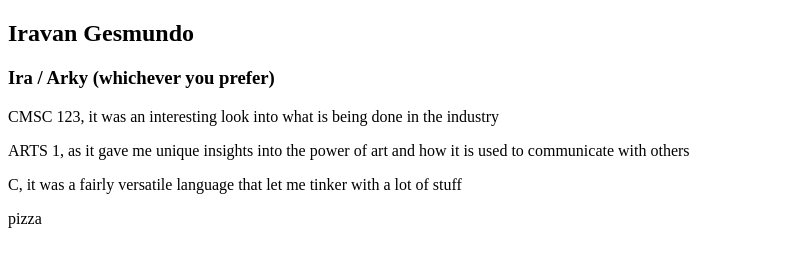
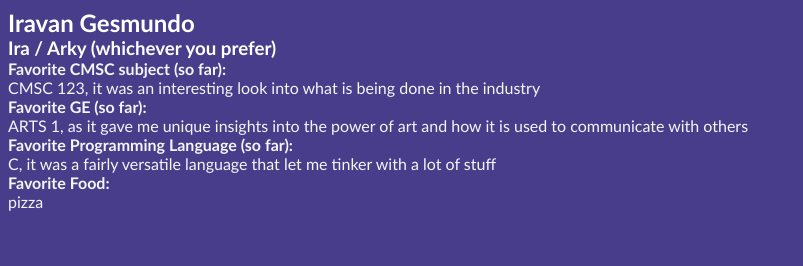
Before and after one commit to iradecimal/iradecimal.github.io, a plain HTML site: page index.html in a window 1280 px wide. Shown: the whole page, without its empty margins (0-803 px from the left). Drawn offline with Linux system fonts and the light colour scheme.

Commit message:
added css file and css styling

```diff
--- a/index.html
+++ b/index.html
@@ -2,15 +2,16 @@
 <html>
 <head>
 <title> About me</title>
+<link rel="stylesheet" type="text/css" href="page.css">
 </head>
 <body>
 
 <h2>Iravan Gesmundo</h2>
 <h3>Ira / Arky (whichever you prefer)</h3>
-<p>CMSC 123, it was an interesting look into what is being done in the industry</p>
-<p>ARTS 1, as it gave me unique insights into the power of art and how it is used to communicate with others</p>
-<p>C, it was a fairly versatile language that let me tinker with a lot of stuff</p>
-<p>pizza</p>
+<h4>Favorite CMSC subject (so far):</h4><p>CMSC 123, it was an interesting look into what is being done in the industry</p>
+<h4>Favorite GE (so far):</h4><p>ARTS 1, as it gave me unique insights into the power of art and how it is used to communicate with others</p>
+<h4>Favorite Programming Language (so far):</h4><p>C, it was a fairly versatile language that let me tinker with a lot of stuff</p>
+<h4>Favorite Food:</h4><p>pizza</p>
 
 
 </body>
--- /dev/null
+++ b/page.css
@@ -0,0 +1,32 @@
+h2 {
+    font-family: "Trebuchet MS", sans-serif;
+	margin: auto;
+	text-align: left;
+    color: white;
+}
+
+h3 {
+    font-family: "Trebuchet MS", sans-serif;
+	margin: auto;
+	text-align: left;
+    color: white;
+}
+
+h4 {
+    font-family: "Trebuchet MS", sans-serif;
+	margin: auto;
+	text-align: left;
+    font-weight: bold;
+    color: whitesmoke;
+}
+
+p {
+    font-family: "Trebuchet MS", sans-serif;
+	margin: auto;
+	text-align: left;
+    color: whitesmoke;
+}
+
+body {
+	background-color:darkslateblue;
+}
```
